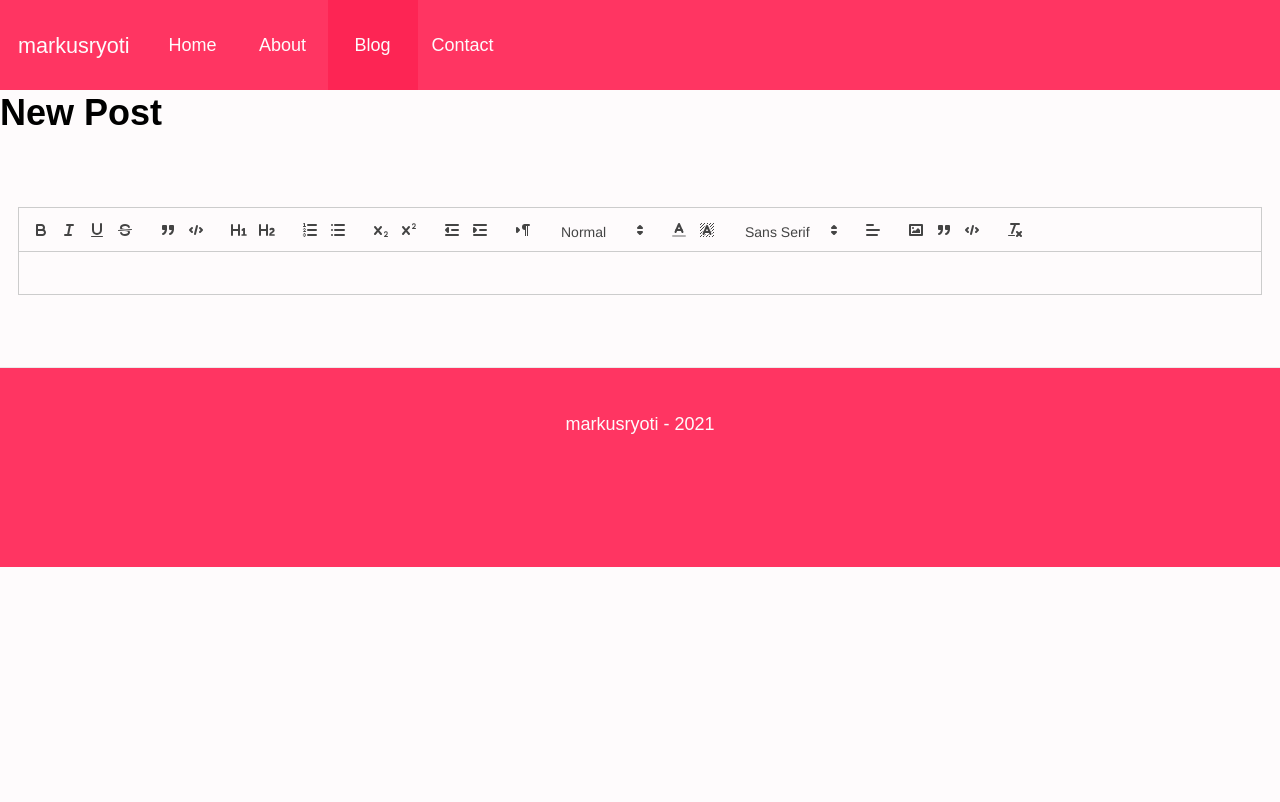
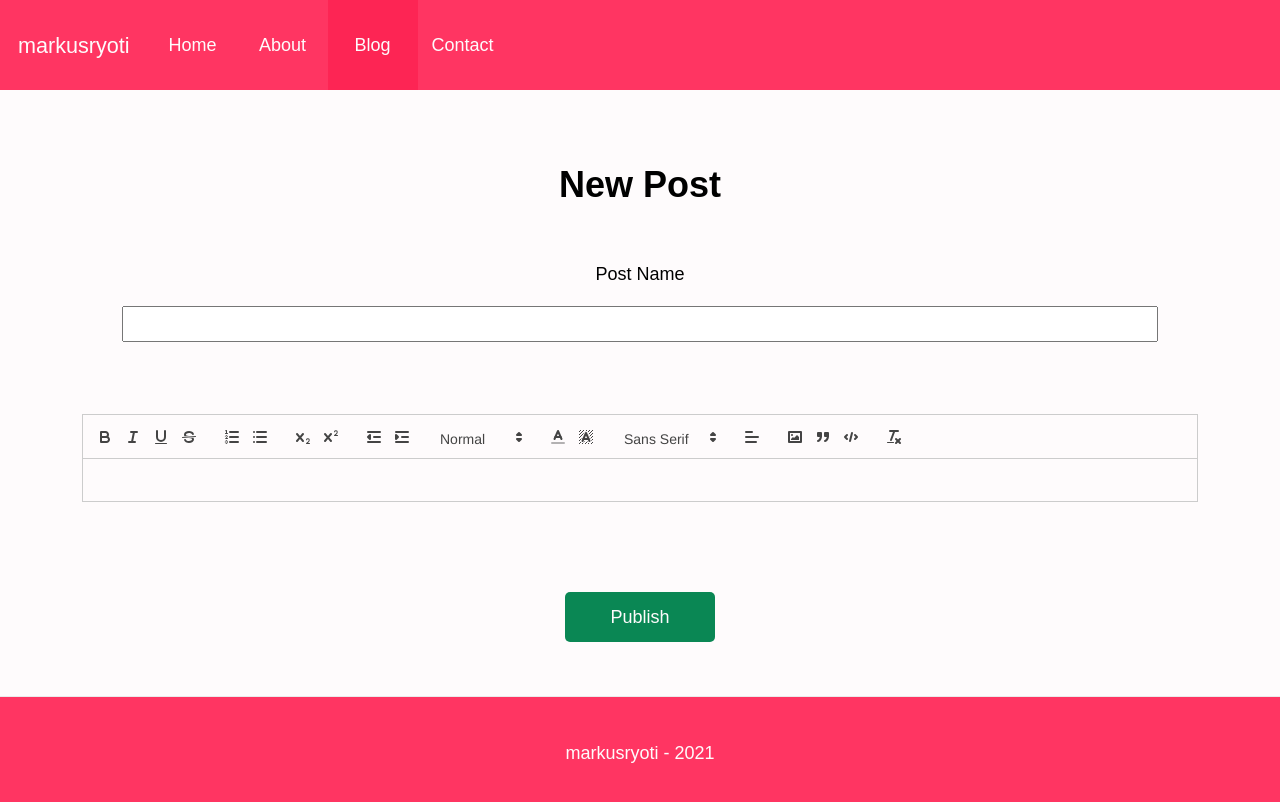
Before and after one commit to markusryoti/personal-website, a Next.js app in the folder front/: page /blog/newpost in a window 1280 px wide. Shown: the top 802 px of the page. Built offline with nearby package versions, Linux system fonts and the light colour scheme.

Commit message:
able to add new post from the client

```diff
--- a/front/components/Nav.tsx
+++ b/front/components/Nav.tsx
@@ -89,17 +89,31 @@ const Nav = ({ user }) => {
               </Link>
             </li>
             {user && width < 650 && (
-              <li>
-                <Link href="#">
-                  <a href="">{user.username}</a>
-                </Link>
-              </li>
+              <>
+                <li>
+                  <Link href="blog/newpost">
+                    <a>New Post</a>
+                  </Link>
+                </li>
+                <li>
+                  <Link href="#">
+                    <a>{user.username}</a>
+                  </Link>
+                </li>
+              </>
             )}
           </ul>
         </div>
       )}
       {user && width > 650 && (
-        <div className={styles.user}>{user.username}</div>
+        <div className={styles.loggedInLinks}>
+          <div className={styles.newPostButton}>
+            <Link href="blog/newpost">
+              <a>New Post</a>
+            </Link>
+          </div>
+          <div>{user.username}</div>
+        </div>
       )}
     </nav>
   );
--- a/front/components/TextEditor.tsx
+++ b/front/components/TextEditor.tsx
@@ -1,8 +1,8 @@
 import React, {
-  createRef,
+  createContext,
   useCallback,
+  useContext,
   useEffect,
-  useRef,
   useState,
 } from 'react';
 
@@ -10,9 +10,13 @@ import Quill from 'quill';
 import 'quill/dist/quill.snow.css';
 
 import styles from '../styles/TextEditor.module.css';
+import { EditorContext } from '../context/EditorState';
 
 const TextEditor = () => {
   const [quill, setQuill] = useState(null);
+
+  const editorContext = useContext(EditorContext);
+  const { setHtml } = editorContext;
 
   const wrapperRef = useCallback(wrapper => {
     if (wrapper === null) return;
@@ -29,6 +33,22 @@ const TextEditor = () => {
     setQuill(q);
   }, []);
 
+  useEffect(() => {
+    if (quill === null) return;
+
+    const changeHandler = (delta, oldDelta, source) => {
+      if (source !== 'user') return;
+      const htmlContent = document.querySelector('.ql-editor').innerHTML;
+      setHtml(htmlContent);
+    };
+
+    quill.on('text-change', changeHandler);
+
+    return () => {
+      quill.off('text-change', changeHandler);
+    };
+  }, [quill]);
+
   return (
     <div className={styles.editorContainer}>
       <div id="editor" ref={wrapperRef}></div>
@@ -38,22 +58,14 @@ const TextEditor = () => {
 
 const TOOLBAR_OPTIONS = [
   ['bold', 'italic', 'underline', 'strike'], // toggled buttons
-  ['blockquote', 'code-block'],
-
-  [{ header: 1 }, { header: 2 }], // custom button values
   [{ list: 'ordered' }, { list: 'bullet' }],
   [{ script: 'sub' }, { script: 'super' }], // superscript/subscript
   [{ indent: '-1' }, { indent: '+1' }], // outdent/indent
-  [{ direction: 'rtl' }], // text direction
-
   [{ size: ['small', false, 'large', 'huge'] }], // custom dropdown
-
   [{ color: [] }, { background: [] }], // dropdown with defaults from theme
   [{ font: [] }],
   [{ align: [] }],
-
   ['image', 'blockquote', 'code-block'],
-
   ['clean'], // remove formatting button
 ];
 
--- /dev/null
+++ b/front/context/EditorState.tsx
@@ -0,0 +1,43 @@
+import { createContext, useReducer } from 'react';
+
+export interface IProvider {
+  html: string;
+  setHtml: (html: string) => void;
+}
+
+export const EditorContext = createContext<IProvider | null>(null);
+
+function editorReducer(state, action) {
+  switch (action.type) {
+    case 'SET_HTML':
+      return {
+        ...state,
+        html: action.payload,
+      };
+    default:
+      return state;
+  }
+}
+
+export default function EditorState(props) {
+  const initialState = {
+    html: '',
+  };
+
+  const [state, dispatch] = useReducer(editorReducer, initialState);
+
+  const setHtml = html => {
+    dispatch({ type: 'SET_HTML', payload: html });
+  };
+
+  return (
+    <EditorContext.Provider
+      value={{
+        html: state.html,
+        setHtml,
+      }}
+    >
+      {props.children}
+    </EditorContext.Provider>
+  );
+}
--- a/front/pages/_app.tsx
+++ b/front/pages/_app.tsx
@@ -5,11 +5,20 @@ import axios from 'axios';
 
 import '../styles/globals.css';
 import { useRouter } from 'next/router';
+import EditorState from '../context/EditorState';
 
 export interface IUser {
   id: number;
   username: string;
   email: string;
+}
+
+function setAuthToken(token: string) {
+  if (token) {
+    axios.defaults.headers.common['authorization'] = token;
+  } else {
+    delete axios.defaults.headers.common['authorization'];
+  }
 }
 
 function MyApp({ Component, pageProps }) {
@@ -29,8 +38,11 @@ function MyApp({ Component, pageProps }) {
           if (res.status === 200) {
             const user = res.data;
             setUser(user);
+            setAuthToken(token);
             router.push('/');
           }
+          // Invalid token
+          setAuthToken('');
         })
         .catch(err => console.log(err));
     }
@@ -42,7 +54,9 @@ function MyApp({ Component, pageProps }) {
         <title>markusryoti.io</title>
         <link rel="icon" href="/favicon.ico" />
       </Head>
-      <Component {...pageProps} user={user} setUser={setUser} />
+      <EditorState>
+        <Component {...pageProps} user={user} setUser={setUser} />
+      </EditorState>
     </>
   );
 }
--- a/front/pages/blog/newpost.tsx
+++ b/front/pages/blog/newpost.tsx
@@ -1,10 +1,13 @@
-import React from 'react';
+import React, { useContext, useState } from 'react';
 import Footer from '../../components/Footer';
 import Nav from '../../components/Nav';
 
 import dynamic from 'next/dynamic';
 
 import styles from '../../styles/NewPost.module.css';
+import { EditorContext } from '../../context/EditorState';
+import axios from 'axios';
+import router from 'next/router';
 
 const DynamicComponentWithNoSSR = dynamic(
   () => import('../../components/TextEditor'),
@@ -12,13 +15,53 @@ const DynamicComponentWithNoSSR = dynamic(
 );
 
 const newpost = ({ user }) => {
+  const [postName, setPostName] = useState('');
+
+  const editorContext = useContext(EditorContext);
+  const { html } = editorContext;
+
+  const handleSubmit = async () => {
+    const formData = { user_id: user.id, title: postName, body: html };
+
+    try {
+      const res = await axios.post(
+        'http://localhost:5001/api/v1/posts',
+        formData
+      );
+      if (res.status === 200) {
+        console.log(res.data);
+        router.push('/');
+      }
+    } catch (error) {
+      console.log(error);
+    }
+  };
+
   return (
     <>
       <Nav user={user} />
-      <div>
-        <div>
-          <h1>New Post</h1>
+      <div className="center-children">
+        <div className="container">
+          <h1 className={styles.heading}>New Post</h1>
+          <label htmlFor="postname" className={styles.newPostLabel}>
+            Post Name
+          </label>
+          <input
+            type="text"
+            name="postname"
+            id="postname"
+            className={styles.postName}
+            onChange={e => setPostName(e.target.value)}
+          />
           <DynamicComponentWithNoSSR />
+          <input
+            type="submit"
+            name="submit"
+            id="submit"
+            value="Publish"
+            className="btn btn-success"
+            onClick={handleSubmit}
+          />
         </div>
       </div>
       <Footer />
--- a/front/styles/Nav.module.css
+++ b/front/styles/Nav.module.css
@@ -80,11 +80,35 @@
   display: none !important;
 }
 
-.user {
+.loggedInLinks {
+  display: flex;
+  justify-content: center;
+  align-items: center;
   color: var(--text-secondary);
   position: absolute;
-  top: 1.75rem;
+  top: 0;
   right: 2rem;
+  height: 5rem;
+}
+
+.loggedInLinks div {
+  padding: 0 0.5rem;
+}
+
+.loggedInLinks div.newPostButton {
+  display: flex;
+  flex-direction: column;
+  justify-content: center;
+  align-items: center;
+  height: 50%;
+}
+
+.loggedInLinks div.newPostButton a {
+  height: 100%;
+  width: 100%;
+  background: var(--bg-info);
+  border-radius: 5px;
+  padding: 0.5rem;
 }
 
 @media only screen and (max-width: 600px) {
--- a/front/styles/NewPost.module.css
+++ b/front/styles/NewPost.module.css
@@ -0,0 +1,13 @@
+.heading {
+  margin: 2rem 0;
+}
+
+.newPostLabel {
+  margin: 1rem 0;
+}
+
+.postName {
+  height: 2rem;
+  padding: 0.5rem;
+  width: 90%;
+}
--- a/front/styles/TextEditor.module.css
+++ b/front/styles/TextEditor.module.css
@@ -1,4 +1,5 @@
 .editorContainer {
+  width: 100%;
   margin: 3rem auto;
   padding: 1rem;
 }
```
